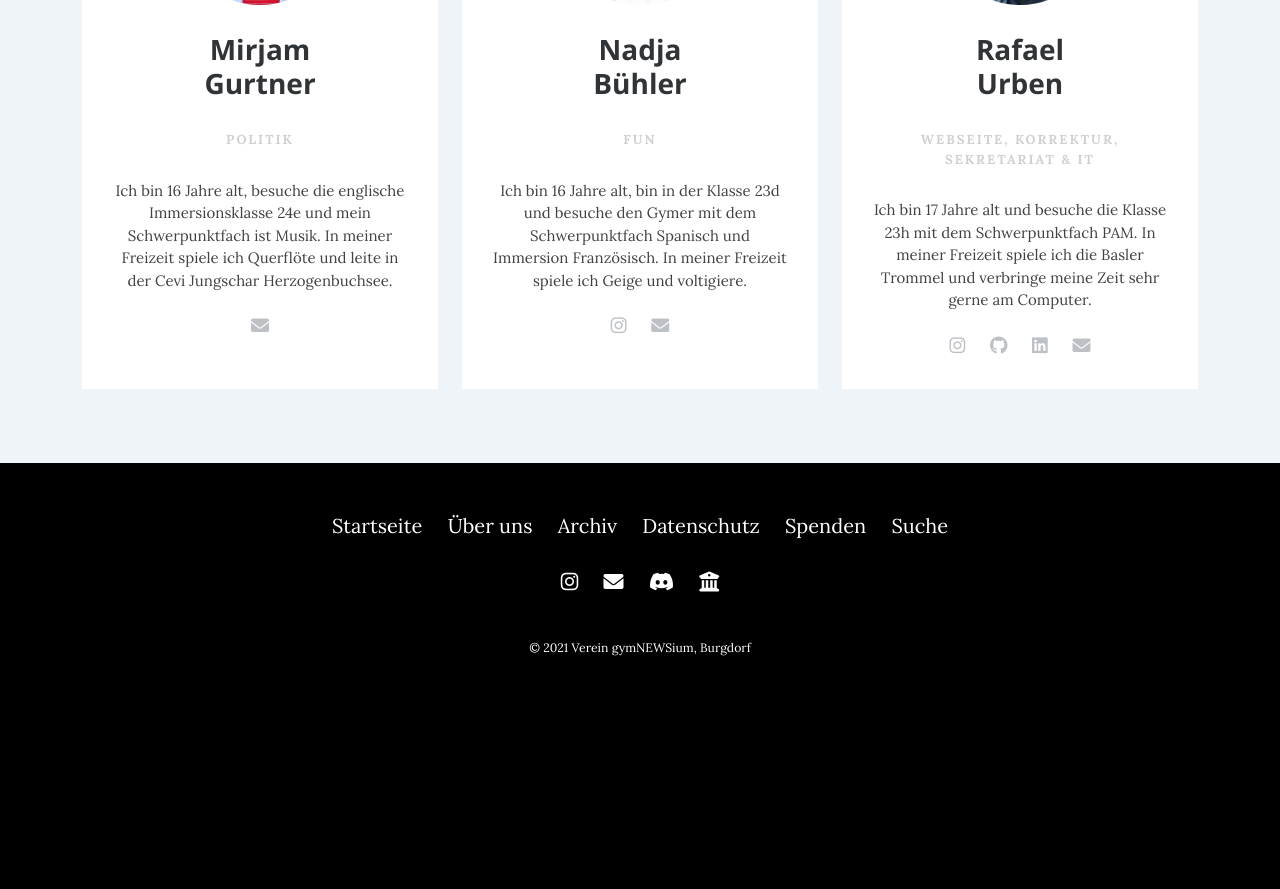
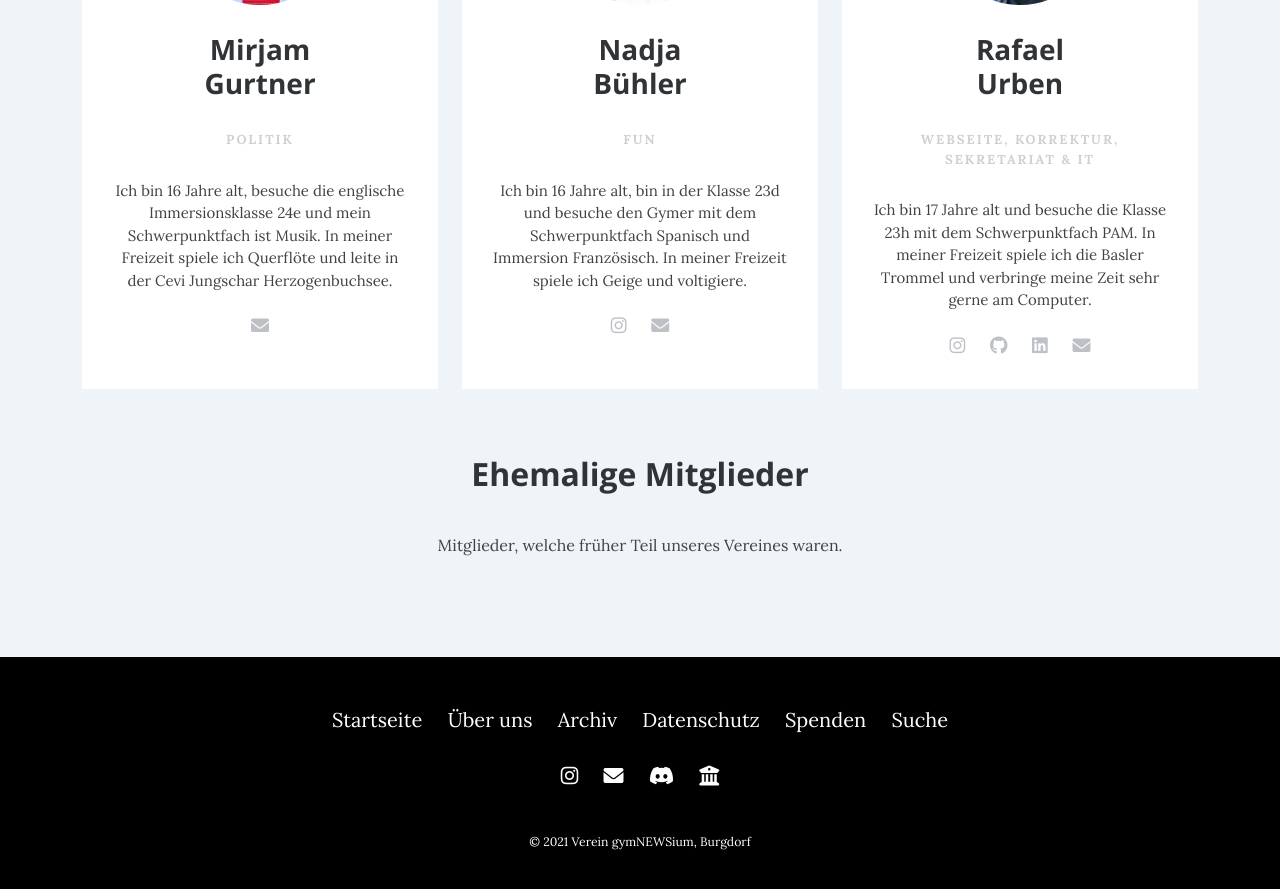
Before and after one commit to gymnewsium/gymnewsium.github.io, a Jekyll site: the page built from pages/about.html, in a window 1280 px wide and 900 px high, scrolled down 1512 px. Shown: the top 889 px of the window. Built offline with Jekyll 4.4.1, drawn with Linux system fonts in a browser that asks for light colours; before the commit the page ends 2218 px from its top, so only the background shows below that.

Commit message:
Split team in active and past members

```diff
--- a/pages/about.html
+++ b/pages/about.html
@@ -12,7 +12,7 @@ last_modified_at: 2021-11-23 18:00:00 +0100
 <section class="team-boxed">
     <div class="container">
         <div class="intro">
-            <h2 class="text-center">Team</h2>
+            <h2 class="text-center">Aktivmitglieder</h2>
             <p class="text-center">Das kleine aber engagierte Team hinter der inoffiziellen Gymerzeitung Burgdorf</p>
         </div>
         <div id="p-redaktion" class="row justify-content-center people">
@@ -20,6 +20,7 @@ last_modified_at: 2021-11-23 18:00:00 +0100
                 {% assign username = person_hash[0] %}
                 {% assign person = person_hash[1] %}
                 {% unless person.hidden %}
+                    {% unless person.left %}
                         <div id="p-{{ username }}" class="col-md-6 col-lg-4 item mb-4">
                             <div class="box h-100 pb-0">
                                 <img class="rounded-circle" src="/assets/img/team/{{ person.image }}">
@@ -35,8 +36,42 @@ last_modified_at: 2021-11-23 18:00:00 +0100
                                 </div>
                             </div>
                         </div>
+                    {% endunless%}
                 {% endunless %}
             {% endfor %}
         </div>
     </div>
 </section>
+<section class="team-boxed">
+    <div class="container">
+        <div class="intro">
+            <h2 class="text-center">Ehemalige Mitglieder</h2>
+            <p class="text-center">Mitglieder, welche früher Teil unseres Vereines waren.</p>
+        </div>
+        <div class="row justify-content-center people">
+            {% for person_hash in site.data.team %}
+                {% assign username = person_hash[0] %}
+                {% assign person = person_hash[1] %}
+                {% unless person.hidden %}
+                    {% if person.left %}
+                        <div id="p-{{ username }}" class="col-md-6 col-lg-4 item mb-4">
+                            <div class="box h-100 pb-0">
+                                <img class="rounded-circle" src="/assets/img/team/{{ person.image }}">
+                                <h3 class="name">{{ person.name | split: " " | join: "<br>" }}</h3>
+                                <p class="title">{{ person.position }}</p>
+                                <p class="description">{{ person.bio }}</p>
+                                <div class="social">
+                                    {% for icon in person.icons %}
+                                    <a href="{{ icon.url }}" target="_blank">
+                                        <i class="{{ icon.icon }}"></i>
+                                    </a>
+                                    {% endfor %}
+                                </div>
+                            </div>
+                        </div>
+                    {% endif %}
+                {% endunless %}
+            {% endfor %}
+        </div>
+    </div>
+</section>
```
Lines whose indentation alone changed are shown as unchanged.
